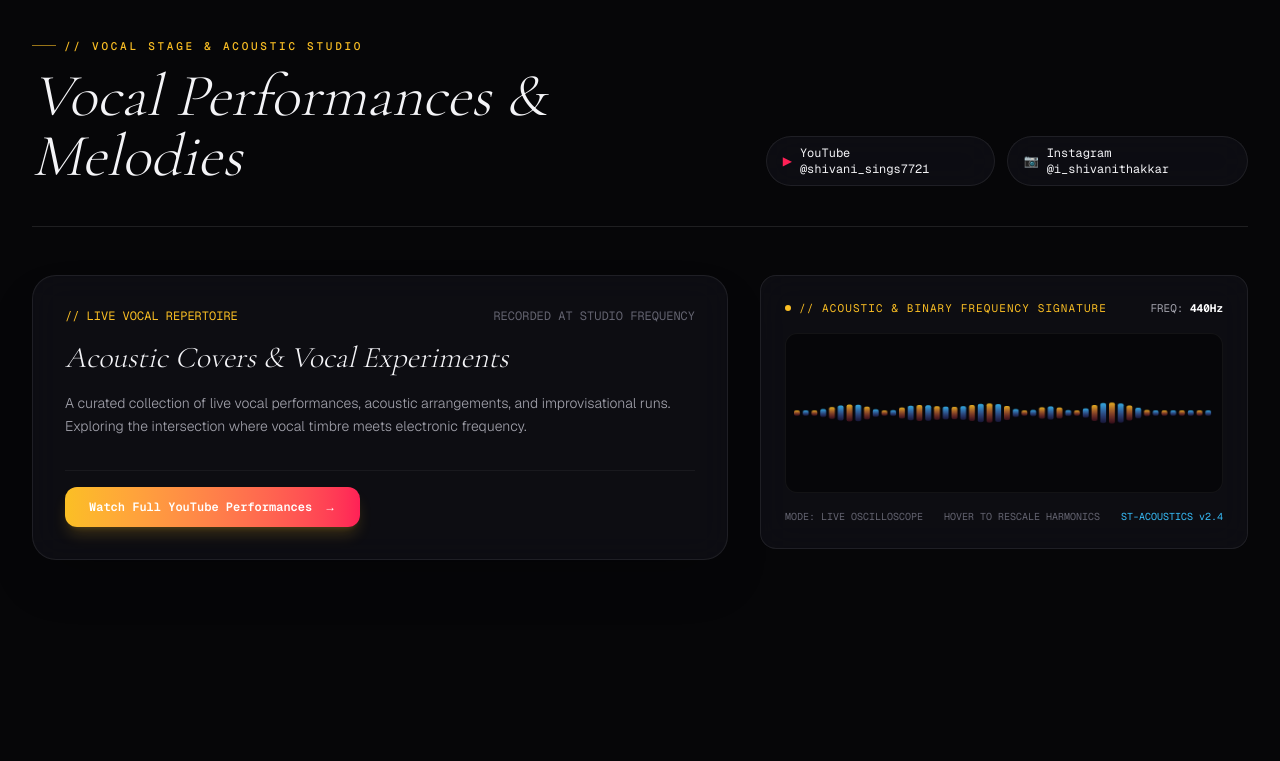
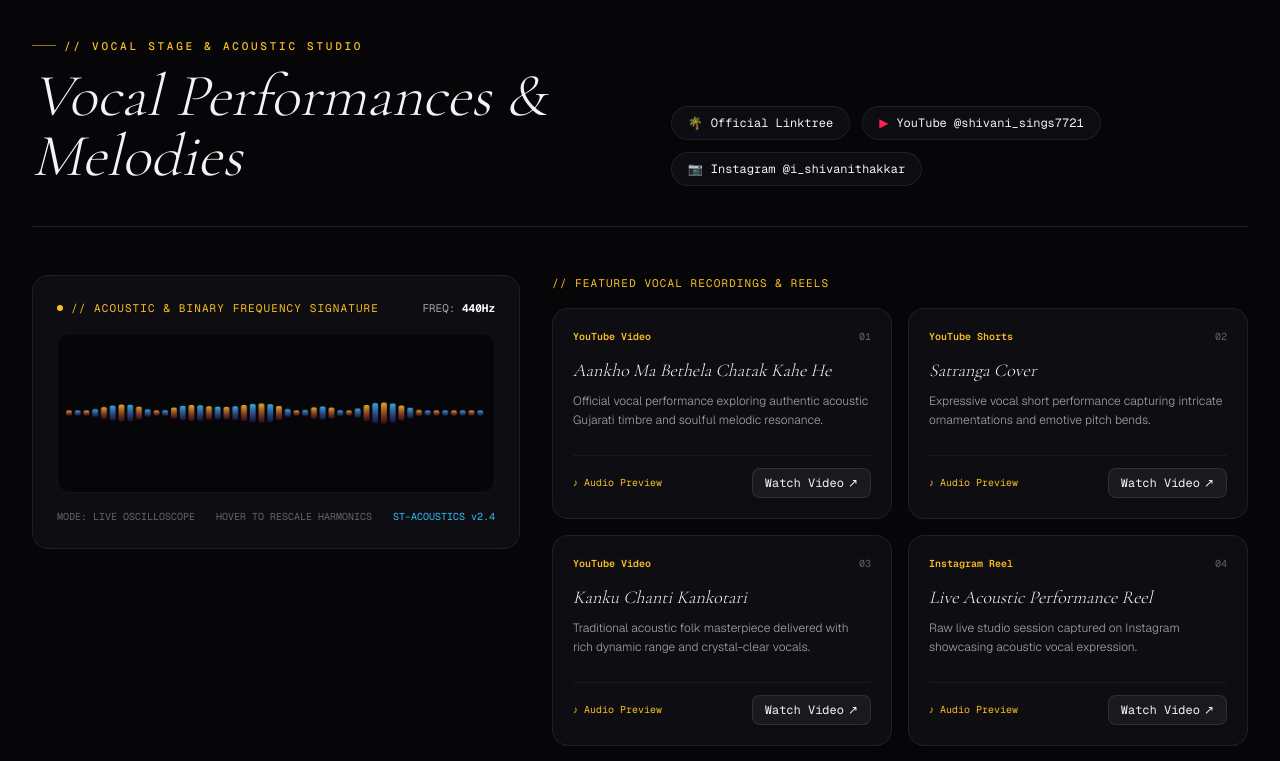
Before and after one commit to ishivanithakkar1/shivani-portfolio, a Next.js app: page / in a window 1280 px wide. Shown: the part 2620-3381 px from the top of the page. Built offline with nearby package versions, Linux system fonts and the light colour scheme.

Commit message:
feat: integrate official Linktree, YouTube performance videos, Shorts, and Instagram reel into Vocal Stage

```diff
--- a/components/home/VocalStage.tsx
+++ b/components/home/VocalStage.tsx
@@ -1,10 +1,11 @@
 "use client";
 
-import { motion } from "motion/react";
 import { Container } from "@/components/ui/Container";
 import { FadeIn } from "@/components/ui/FadeIn";
 import { Section } from "@/components/ui/Section";
 import { FrequencySignature } from "@/components/ui/FrequencySignature";
+import { musicTracksData, socialLinks } from "@/content/music";
+import { vocalSynthPlayer } from "@/lib/vocalSynthPlayer";
 
 export function VocalStage() {
   return (
@@ -28,24 +29,34 @@ export function VocalStage() {
             </FadeIn>
           </div>
 
-          {/* Social Studio Channels */}
+          {/* Social & Linktree Studio Channels */}
           <FadeIn delay={0.2}>
-            <div className="flex items-center gap-3 font-mono-code text-xs">
+            <div className="flex flex-wrap items-center gap-3 font-mono-code text-xs">
               <a
-                href="https://www.youtube.com/@shivani_sings7721"
+                href={socialLinks.linktree}
                 target="_blank"
                 rel="noopener noreferrer"
-                className="glass-panel inline-flex items-center gap-2 rounded-full px-4 py-2 text-text-primary hover:border-rose-500/50 hover:text-rose-400 transition-all"
+                className="glass-panel inline-flex items-center gap-2 rounded-full px-4 py-2 text-text-primary border-emerald-500/30 hover:border-emerald-400 hover:text-emerald-400 transition-all"
+              >
+                <span className="text-emerald-400">🌴</span>
+                <span>Official Linktree</span>
+              </a>
+
+              <a
+                href={socialLinks.youtubeChannel}
+                target="_blank"
+                rel="noopener noreferrer"
+                className="glass-panel inline-flex items-center gap-2 rounded-full px-4 py-2 text-text-primary border-rose-500/30 hover:border-rose-500 hover:text-rose-400 transition-all"
               >
                 <span className="text-rose-500">▶</span>
                 <span>YouTube @shivani_sings7721</span>
               </a>
 
               <a
-                href="https://instagram.com/i_shivanithakkar"
+                href={socialLinks.instagram}
                 target="_blank"
                 rel="noopener noreferrer"
-                className="glass-panel inline-flex items-center gap-2 rounded-full px-4 py-2 text-text-primary hover:border-accent-amber/50 hover:text-accent-amber transition-all"
+                className="glass-panel inline-flex items-center gap-2 rounded-full px-4 py-2 text-text-primary border-accent-amber/30 hover:border-accent-amber hover:text-accent-amber transition-all"
               >
                 <span>📷</span>
                 <span>Instagram @i_shivanithakkar</span>
@@ -54,45 +65,88 @@ export function VocalStage() {
           </FadeIn>
         </div>
 
-        {/* Live Frequency Signature & Studio Stage */}
+        {/* Live Frequency Signature & Featured Track Grid */}
         <div className="mt-12 grid grid-cols-1 gap-8 md:grid-cols-12">
 
-          {/* Left Column: Real Studio Vocal Feature Card */}
-          <div className="md:col-span-7">
-            <FadeIn delay={0.2}>
-              <div className="glass-panel group relative overflow-hidden rounded-3xl p-8 backdrop-blur-2xl border-white/10 shadow-2xl">
-                <div className="flex items-center justify-between font-mono-code text-xs text-text-muted mb-4">
-                  <span className="text-accent-amber">// LIVE VOCAL REPERTOIRE</span>
-                  <span>RECORDED AT STUDIO FREQUENCY</span>
+          {/* Left Column: Interactive Frequency Signature Oscilloscope */}
+          <div className="md:col-span-5">
+            <FadeIn delay={0.3}>
+              <FrequencySignature />
+            </FadeIn>
           </div>
 
-                <h3 className="font-serif-display text-3xl font-light italic text-text-primary group-hover:text-white transition-colors">
-                  Acoustic Covers & Vocal Experiments
+          {/* Right Column: Real Performance Cards */}
+          <div className="md:col-span-7 space-y-4">
+            <FadeIn delay={0.3}>
+              <p className="font-mono-code text-[11px] text-accent-amber uppercase tracking-widest mb-2">
+                // FEATURED VOCAL RECORDINGS & REELS
+              </p>
+            </FadeIn>
+
+            <div className="grid grid-cols-1 sm:grid-cols-2 gap-4">
+              {musicTracksData.map((track, idx) => (
+                <FadeIn key={track.id} delay={0.1 * (idx + 1)}>
+                  <div className="glass-panel group relative flex flex-col justify-between rounded-2xl p-5 backdrop-blur-xl border-white/10 hover:border-accent-amber/40 hover:bg-surface-glass/95 transition-all duration-300">
+                    <div>
+                      <div className="flex items-center justify-between font-mono-code text-[10px] text-text-muted">
+                        <span className="text-accent-amber font-semibold">{track.type}</span>
+                        <span>0{idx + 1}</span>
+                      </div>
+
+                      <h3 className="mt-3 font-serif-display text-lg font-light italic text-text-primary group-hover:text-white transition-colors">
+                        {track.title}
                       </h3>
 
-                <p className="mt-4 text-sm leading-relaxed text-text-secondary font-light">
-                  A curated collection of live vocal performances, acoustic arrangements, and improvisational runs. Exploring the intersection where vocal timbre meets electronic frequency.
+                      <p className="mt-2 text-xs leading-relaxed text-text-secondary font-light">
+                        {track.description}
                       </p>
+                    </div>
 
-                <div className="mt-8 flex flex-wrap items-center gap-4 pt-4 border-t border-white/5">
+                    <div className="mt-6 flex items-center justify-between pt-3 border-t border-white/5">
+                      <button
+                        type="button"
+                        onClick={() => vocalSynthPlayer.playPreview(track.id, track.synthFrequency)}
+                        className="font-mono-code text-[10px] text-accent-amber hover:underline flex items-center gap-1"
+                      >
+                        <span>♪ Audio Preview</span>
+                      </button>
+
                       <a
-                    href="https://www.youtube.com/@shivani_sings7721"
+                        href={track.url}
                         target="_blank"
                         rel="noopener noreferrer"
-                    className="group inline-flex items-center gap-3 rounded-xl bg-gradient-to-r from-accent-amber to-rose-500 px-6 py-3 font-mono-code text-xs font-semibold text-white shadow-lg shadow-accent-amber/20 transition-all duration-300 hover:opacity-90"
+                        className="inline-flex items-center gap-1 rounded-lg border border-white/10 bg-white/5 px-3 py-1.5 font-mono-code text-xs text-text-primary hover:border-accent-amber/50 hover:bg-accent-amber/15 hover:text-white transition-all"
                       >
-                    <span>Watch Full YouTube Performances</span>
-                    <span className="transition-transform group-hover:translate-x-1">→</span>
+                        <span>Watch Video</span>
+                        <span>↗</span>
                       </a>
                     </div>
                   </div>
                 </FadeIn>
+              ))}
             </div>
 
-          {/* Right Column: Oscilloscope Frequency Interactive Signature */}
-          <div className="md:col-span-5">
-            <FadeIn delay={0.3}>
-              <FrequencySignature />
+            {/* Linktree Subscribe Callout */}
+            <FadeIn delay={0.5}>
+              <div className="glass-panel rounded-2xl p-5 border-emerald-500/20 bg-emerald-500/[0.03] flex items-center justify-between flex-wrap gap-4">
+                <div>
+                  <p className="font-mono-code text-xs font-semibold text-emerald-400">
+                    🌴 Shivani Thakkar Linktree Community
+                  </p>
+                  <p className="text-xs text-text-secondary font-light mt-0.5">
+                    Explore all vocal performances, releases, and social links in one hub.
+                  </p>
+                </div>
+
+                <a
+                  href={socialLinks.linktree}
+                  target="_blank"
+                  rel="noopener noreferrer"
+                  className="rounded-xl bg-emerald-500/20 border border-emerald-500/40 px-4 py-2 font-mono-code text-xs text-emerald-300 hover:bg-emerald-500/30 transition-all"
+                >
+                  Visit linktr.ee/i.shivani ↗
+                </a>
+              </div>
             </FadeIn>
           </div>
 
--- a/content/contact.ts
+++ b/content/contact.ts
@@ -28,10 +28,10 @@ export const contactContent = {
   ],
   email: "i.shivanithakkar@gmail.com",
   socials: [
+    { label: "Linktree", url: "https://linktr.ee/i.shivani" },
     { label: "GitHub", url: "https://github.com/ishivanithakkar1" },
     { label: "LinkedIn", url: "https://www.linkedin.com/in/shivani-thakkar-07" },
     { label: "Instagram", url: "https://instagram.com/i_shivanithakkar" },
     { label: "YouTube", url: "https://www.youtube.com/@shivani_sings7721" },
-    // { label: "X / Twitter", url: "https://x.com" },
   ],
 };
--- a/content/music.ts
+++ b/content/music.ts
@@ -1,50 +1,54 @@
 export type MusicTrack = {
   id: string;
   title: string;
-  genre: string;
-  duration: string;
-  keySignature: string;
-  tempo: string;
-  lyricSnippet: string;
-  story: string;
-  synthFrequency: number; // Pitch reference for Web Audio preview
+  type: "YouTube Video" | "YouTube Shorts" | "Instagram Reel";
+  url: string;
+  duration?: string;
+  description: string;
+  synthFrequency: number;
 };
 
 export const musicTracksData: MusicTrack[] = [
   {
-    id: "echoes-in-obsidian",
-    title: "Echoes in Obsidian",
-    genre: "Acoustic / Ambient Vocal",
-    duration: "3:42",
-    keySignature: "F# Minor",
-    tempo: "72 BPM",
-    lyricSnippet: "In the space between sound and silence, resonance finds its home...",
-    story:
-      "A soulful vocal piece exploring acoustic reverb layers, recorded live with single-take vocal harmonies and warm fingerpicked acoustic resonance.",
+    id: "aankho-ma-bethela",
+    title: "Aankho Ma Bethela Chatak Kahe He",
+    type: "YouTube Video",
+    url: "https://youtu.be/dZ4UjyKTMs8?si=ylasaLaeiXMRG3ic",
+    duration: "Full Video",
+    description: "Official vocal performance exploring authentic acoustic Gujarati timbre and soulful melodic resonance.",
     synthFrequency: 369.99, // F#4
   },
   {
-    id: "algorithmic-lullaby",
-    title: "Algorithmic Lullaby",
-    genre: "Neoclassical / Vocal Synth",
-    duration: "4:15",
-    keySignature: "D Major",
-    tempo: "84 BPM",
-    lyricSnippet: "Lines of light woven into melody, where the heart keeps time...",
-    story:
-      "An ethereal composition blending classical vocal runs with subtle analog synth textures, capturing the quiet calm of late-night engineering sessions.",
+    id: "satranga-cover",
+    title: "Satranga Cover",
+    type: "YouTube Shorts",
+    url: "https://youtube.com/shorts/TZqCVSOy_G4?si=uNFKWlxAnWjVN540",
+    duration: "Shorts",
+    description: "Expressive vocal short performance capturing intricate ornamentations and emotive pitch bends.",
+    synthFrequency: 440.0, // A4
+  },
+  {
+    id: "kanku-chanti-kankotari",
+    title: "Kanku Chanti Kankotari",
+    type: "YouTube Video",
+    url: "https://youtu.be/T32wcNSCRQE",
+    duration: "Full Video",
+    description: "Traditional acoustic folk masterpiece delivered with rich dynamic range and crystal-clear vocals.",
+    synthFrequency: 329.63, // E4
+  },
+  {
+    id: "insta-acoustic-reel",
+    title: "Live Acoustic Performance Reel",
+    type: "Instagram Reel",
+    url: "https://www.instagram.com/reel/DWXiFWdO_BI/",
+    duration: "Reel",
+    description: "Raw live studio session captured on Instagram showcasing acoustic vocal expression.",
     synthFrequency: 293.66, // D4
   },
-  {
-    id: "whispers-of-frequency",
-    title: "Whispers of Frequency",
-    genre: "Symphonic Vocal",
-    duration: "3:18",
-    keySignature: "A Major",
-    tempo: "68 BPM",
-    lyricSnippet: "Every frequency holds a memory; every chord tells a story...",
-    story:
-      "Rich multi-layered vocal improvisation featuring soaring dynamic range and delicate dynamic expression.",
-    synthFrequency: 440.0, // A4
-  },
 ];
+
+export const socialLinks = {
+  linktree: "https://linktr.ee/i.shivani",
+  youtubeChannel: "https://youtube.com/@shivani_sings7721?sub_confirmation=1",
+  instagram: "https://www.instagram.com/i_shivanithakkar",
+};
```
Also changed, not shown: 1 other file (tests, documents, lock files or other folders). Lines whose indentation alone changed are shown as unchanged.
